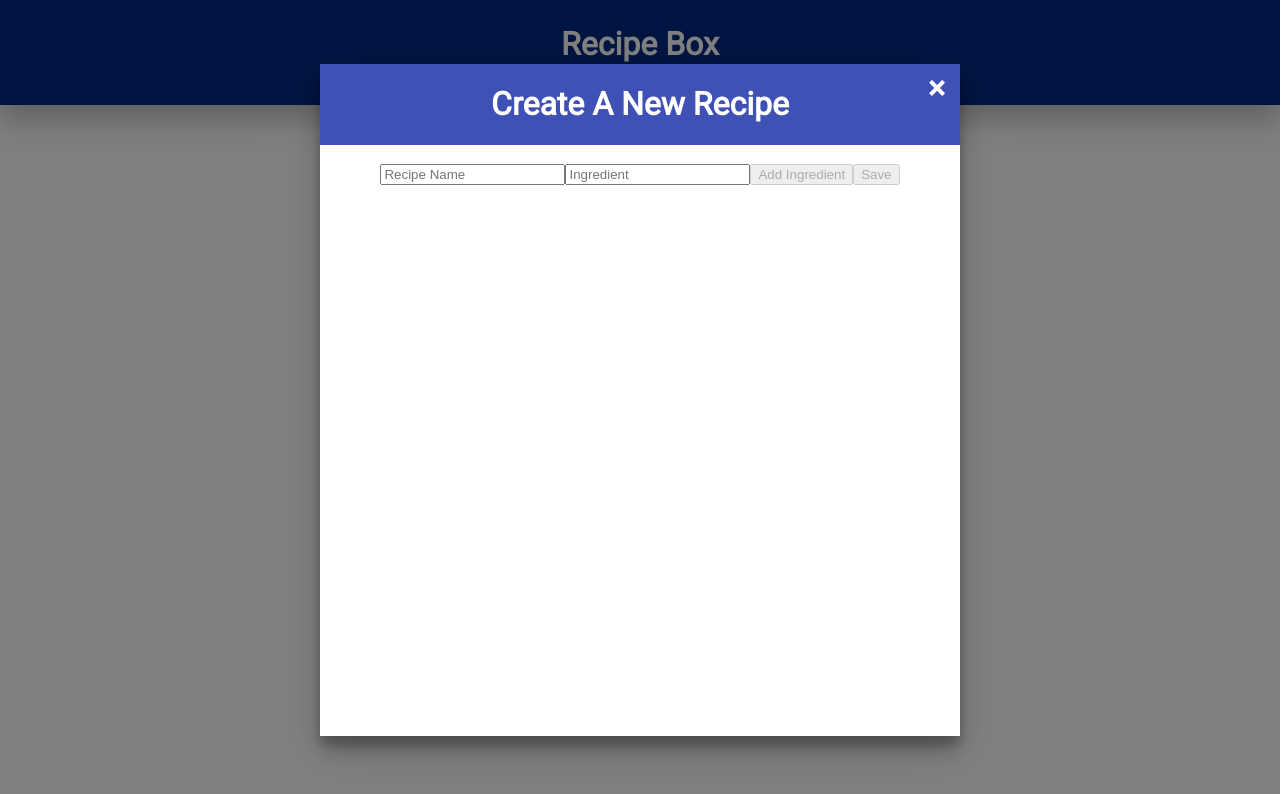
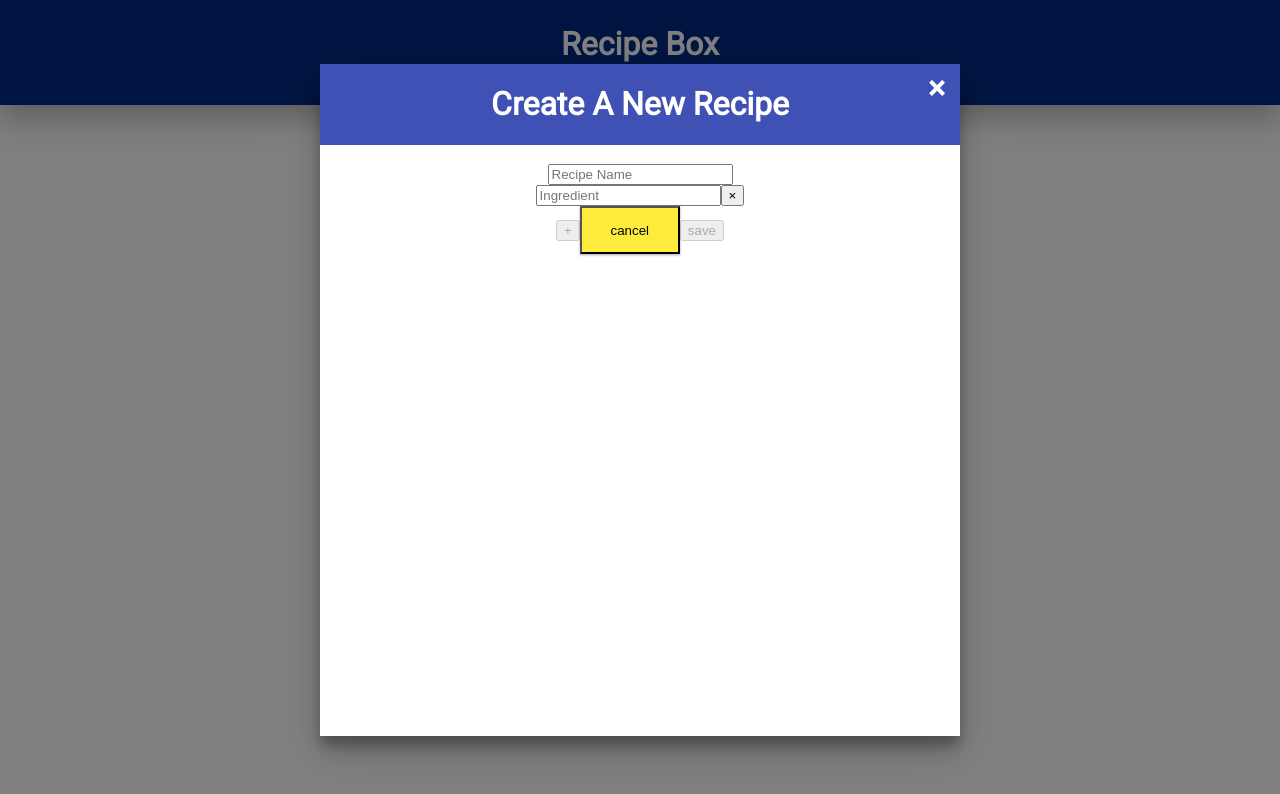
Before and after one commit to shoemakerdr/recipe-box, a React (Create React App) app: page /new in a window 1280 px wide. Shown: the top 794 px of the page. Built offline with nearby package versions, Linux system fonts and the light colour scheme.

Commit message:
NewCard now extends FormCard and overwrites handleSubmit method

```diff
--- a/src/NewCard.js
+++ b/src/NewCard.js
@@ -1,69 +1,27 @@
-import React, { Component } from 'react'
+import FormCard from './FormCard'
+import store from './store'
 
-class EditCard extends Component {
+class NewCard extends FormCard {
     constructor (props) {
         super(props)
+        this.handleSubmit = this.handleSubmit.bind(this)
         this.defaultState = {
+            title: 'Create A New Recipe',
             name: '',
             ingredients: ['']
         }
         this.state = this.defaultState
     }
 
-    handleSubmit () {}
-
-    nameChange () {}
-
-    ingredientChange () {}
-
-    hasNoEmptyInputs () {}
-
-    canSubmit () {}
-
-    redirectToRecipe (id) {}
-
-    render () {
-        return (
-            <div className='EditCard'>
-                <header><h1>Create A New Recipe</h1></header>
-                <form className='card-content' onSubmit={this.handleSubmit}>
-                    <input
-                        className='input'
-                        placeholder='Recipe Name'
-                        type="text"
-                        value={this.state.name}
-                        onChange={this.nameChange}
-                    />
-                    { this.state.ingredients.map((ingredient, i) => {
-                        return (
-                            <input
-                                className='input'
-                                placeholder='Ingredient'
-                                type="text"
-                                key={i}
-                                name={`${i}`}
-                                value={this.state.ingredients[i]}
-                                onChange={this.ingredientChange}
-                            />
-                        )
-                    })}
-                    <button
-                        className={this.hasNoEmptyInputs() ? 'button' : 'disabled-button'}
-                        type='button'
-                        disabled={!this.hasNoEmptyInputs()}
-                        onClick={this.addIngredient}
-                    >
-                        Add Ingredient
-                    </button>
-                    <input
-                        className={this.canSubmit() ? 'button' : 'disabled-button'}
-                        type="submit"
-                        disabled={!this.canSubmit()}
-                        value="Save" />
-                    {this.redirectToRecipe()}
-                </form>
-            </div>
-        )
+    handleSubmit (event) {
+        event.preventDefault()
+        const recipe = {
+            name: this.state.name,
+            ingredients: this.state.ingredients,
+        }
+        const id = store.insert(recipe)
+        this.redirectLink = `/recipes/${id}`
+        this.setState({shouldRedirect: true})
     }
 }
-export default EditCard
+export default NewCard
```
